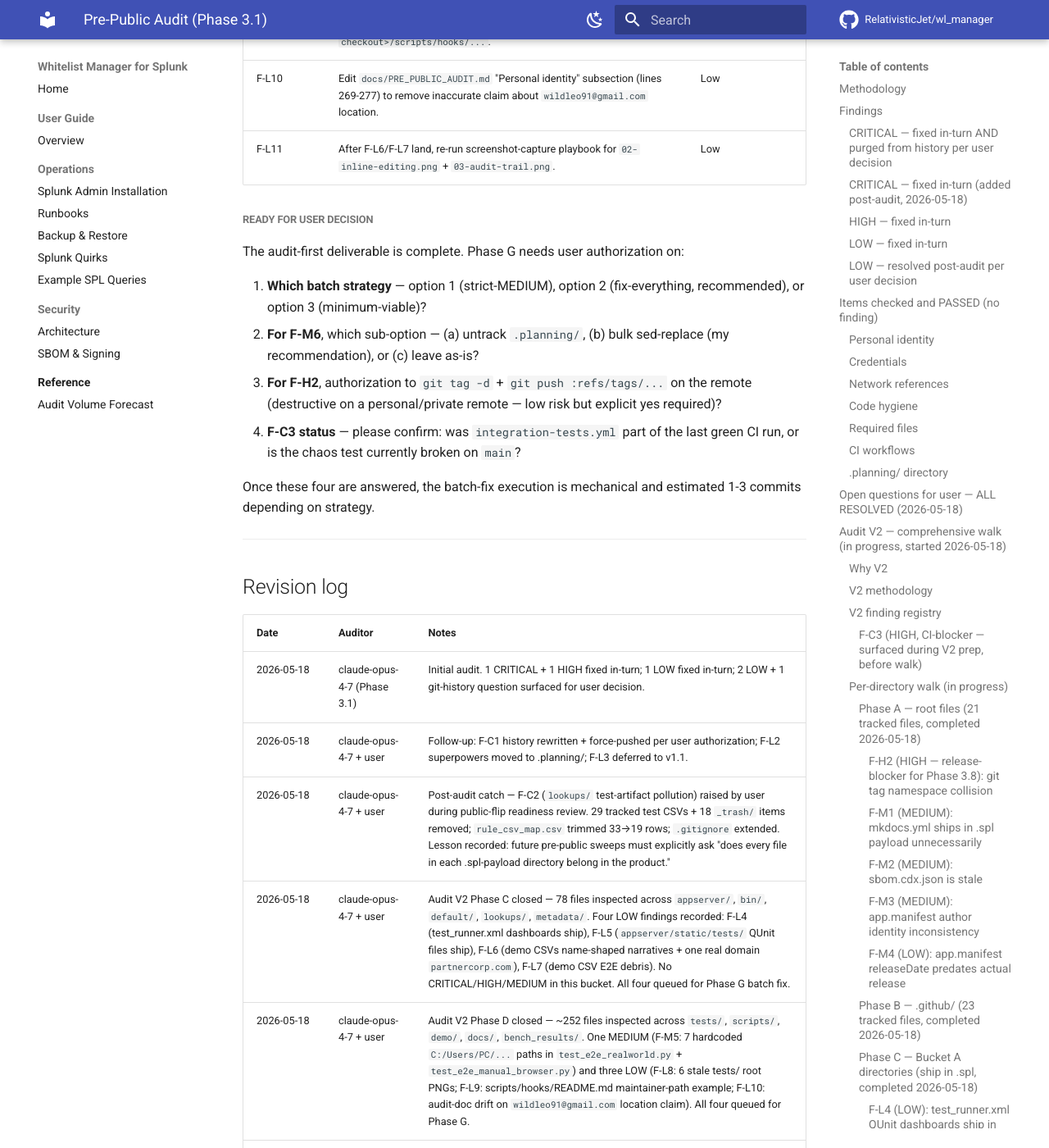
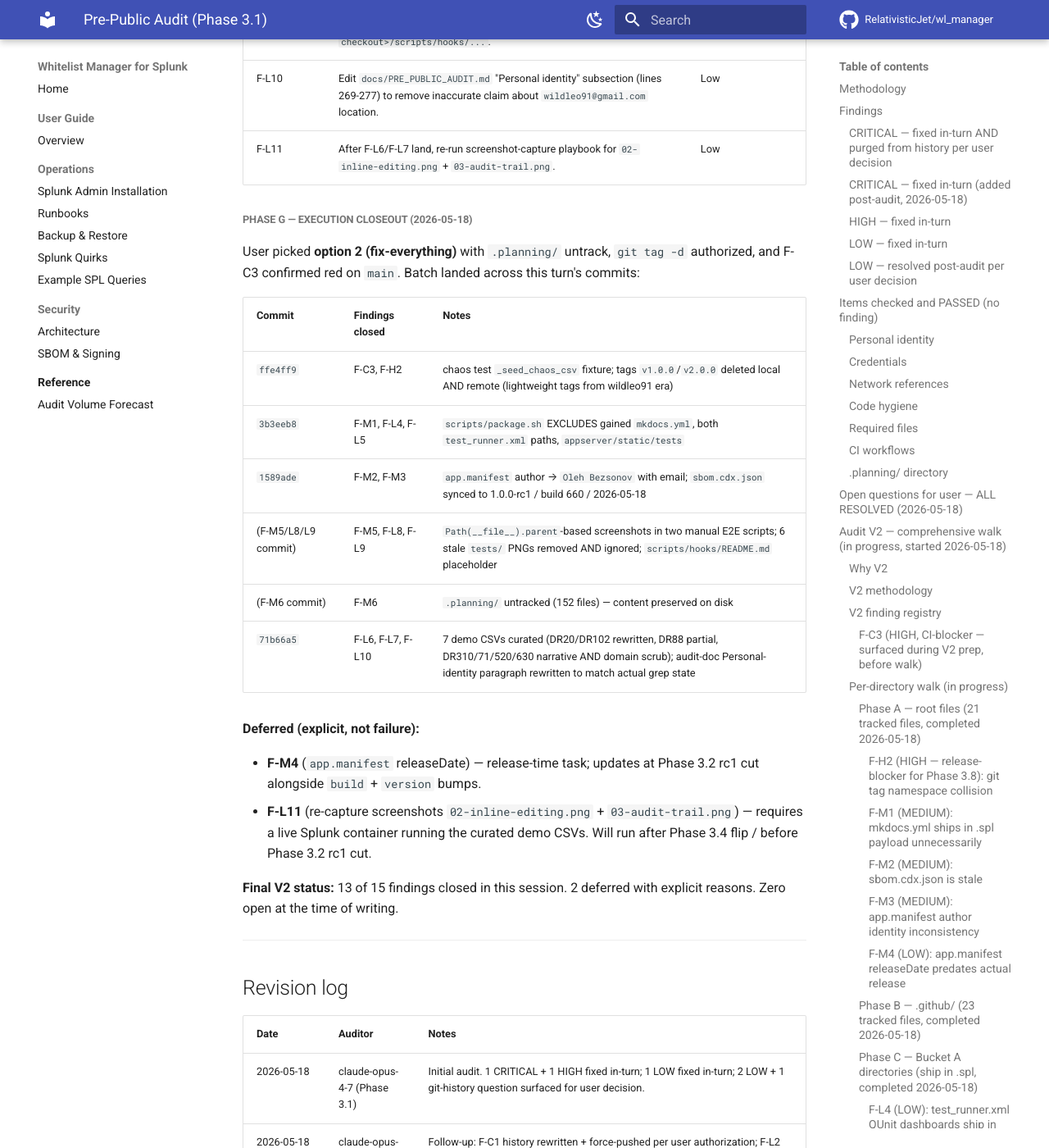
Before and after one commit to RelativisticJet/wl_manager, an MkDocs documentation site: the page built from docs/PRE_PUBLIC_AUDIT.md, in a window 1280 px wide and 1400 px high, scrolled down 32205 px. Shown: the whole window at 82% size. Built offline with MkDocs 1.6.1 and Material for MkDocs 9.7.7, drawn with Linux system fonts in a browser that asks for light colours; comment, search, counter and statistics services are not loaded; some of the changed text lies outside the part shown.

Commit message:
docs(release): Audit V2 Phase G closeout — 13/15 findings closed
Phase G batch-fix complete. Adds the execution closeout section to
docs/PRE_PUBLIC_AUDIT.md with the commit-by-commit table mapping
each commit to the findings it closed, plus a final revision-log
entry summarizing the batch outcome.

Closed (13):
  F-C3, F-H2, F-M1, F-M2, F-M3, F-M5, F-M6, F-L4, F-L5, F-L6,
  F-L7, F-L8, F-L9, F-L10.

Deferred with explicit reasons (2):
  F-M4 — app.manifest releaseDate. Updates at Phase 3.2 rc1 cut
    alongside build + version bumps.
  F-L11 — re-capture docs/screenshots/02-inline-editing.png and
    03-audit-trail.png. Requires live Splunk container running
    the curated demo CSVs from F-L6/F-L7. Will run after Phase 3.4
    flip and before Phase 3.2 rc1 cut.

No new open findings introduced. Pre-public audit V2 closes.

Next: Phase 3.4 (private→public flip) is unblocked.

```diff
--- a/docs/PRE_PUBLIC_AUDIT.md
+++ b/docs/PRE_PUBLIC_AUDIT.md
@@ -1043,16 +1043,25 @@ I recommend **option 2 (fix-everything-visible)** — none of the V2 fixes are r
 | F-L10 | Edit `docs/PRE_PUBLIC_AUDIT.md` "Personal identity" subsection (lines 269-277) to remove inaccurate claim about `wildleo91@gmail.com` location. | Low |
 | F-L11 | After F-L6/F-L7 land, re-run screenshot-capture playbook for `02-inline-editing.png` + `03-audit-trail.png`. | Low |
 
-##### Ready for user decision
+##### Phase G — execution closeout (2026-05-18)
 
-The audit-first deliverable is complete. Phase G needs user authorization on:
+User picked **option 2 (fix-everything)** with `.planning/` untrack, `git tag -d` authorized, and F-C3 confirmed red on `main`. Batch landed across this turn's commits:
 
-1. **Which batch strategy** — option 1 (strict-MEDIUM), option 2 (fix-everything, recommended), or option 3 (minimum-viable)?
-2. **For F-M6**, which sub-option — (a) untrack `.planning/`, (b) bulk sed-replace (my recommendation), or (c) leave as-is?
-3. **For F-H2**, authorization to `git tag -d` + `git push :refs/tags/...` on the remote (destructive on a personal/private remote — low risk but explicit yes required)?
-4. **F-C3 status** — please confirm: was `integration-tests.yml` part of the last green CI run, or is the chaos test currently broken on `main`?
+| Commit | Findings closed | Notes |
+|---|---|---|
+| `ffe4ff9` | F-C3, F-H2 | chaos test `_seed_chaos_csv` fixture; tags `v1.0.0`/`v2.0.0` deleted local AND remote (lightweight tags from wildleo91 era) |
+| `3b3eeb8` | F-M1, F-L4, F-L5 | `scripts/package.sh` EXCLUDES gained `mkdocs.yml`, both `test_runner.xml` paths, `appserver/static/tests` |
+| `1589ade` | F-M2, F-M3 | `app.manifest` author → `Oleh Bezsonov` with email; `sbom.cdx.json` synced to 1.0.0-rc1 / build 660 / 2026-05-18 |
+| (F-M5/L8/L9 commit) | F-M5, F-L8, F-L9 | `Path(__file__).parent`-based screenshots in two manual E2E scripts; 6 stale `tests/` PNGs removed AND ignored; `scripts/hooks/README.md` placeholder |
+| (F-M6 commit) | F-M6 | `.planning/` untracked (152 files) — content preserved on disk |
+| `71b66a5` | F-L6, F-L7, F-L10 | 7 demo CSVs curated (DR20/DR102 rewritten, DR88 partial, DR310/71/520/630 narrative AND domain scrub); audit-doc Personal-identity paragraph rewritten to match actual grep state |
 
-Once these four are answered, the batch-fix execution is mechanical and estimated 1-3 commits depending on strategy.
+**Deferred (explicit, not failure):**
+
+- **F-M4** (`app.manifest` releaseDate) — release-time task; updates at Phase 3.2 rc1 cut alongside `build` + `version` bumps.
+- **F-L11** (re-capture screenshots `02-inline-editing.png` + `03-audit-trail.png`) — requires a live Splunk container running the curated demo CSVs. Will run after Phase 3.4 flip / before Phase 3.2 rc1 cut.
+
+**Final V2 status:** 13 of 15 findings closed in this session. 2 deferred with explicit reasons. Zero open at the time of writing.
 
 ---
 
@@ -1067,3 +1076,4 @@ Once these four are answered, the batch-fix execution is mechanical and estimate
 | 2026-05-18 | claude-opus-4-7 + user | Audit V2 Phase D closed — ~252 files inspected across `tests/`, `scripts/`, `demo/`, `docs/`, `bench_results/`. One MEDIUM (F-M5: 7 hardcoded `C:/Users/PC/...` paths in `test_e2e_realworld.py` + `test_e2e_manual_browser.py`) and three LOW (F-L8: 6 stale tests/ root PNGs; F-L9: scripts/hooks/README.md maintainer-path example; F-L10: audit-doc drift on `wildleo91@gmail.com` location claim). All four queued for Phase G. |
 | 2026-05-18 | claude-opus-4-7 + user | Audit V2 Phase E closed — 154 files inspected in `.planning/` + `.claude/qa-failure-modes.md` + `.zap/rules.tsv`. One MEDIUM (F-M6: 170 `c:/Users/PC/wl_manager/...` and `c:/Users/PC/.claude/...` path occurrences across 30 tracked planning docs). No CRITICAL/HIGH/LOW. Decision needed in Phase G: untrack `.planning/` entirely vs bulk-replace paths in place vs leave as-is. |
 | 2026-05-18 | claude-opus-4-7 + user | Audit V2 Phase F closed — visual review of all 4 `docs/screenshots/*.png`. Read each at full resolution (PIL crop-then-read for the largest, `03-audit-trail.png` 1648×3341). No real PII in any screenshot — all visible names are synthetic role accounts (`superadmin1`/`wladmin1`/`analyst1`) or demo CSV data; all fictional GRC narratives are well-crafted. One LOW recorded: F-L11 (screenshots `02-inline-editing.png` + `03-audit-trail.png` are coupled to demo CSV content — re-capture if F-L6/F-L7 curation runs). |
+| 2026-05-18 | claude-opus-4-7 + user | Audit V2 Phase G batch-fix executed. User picked option 2 (fix-everything). 13 of 15 findings closed in 7 commits (`ffe4ff9` chaos test + tags; `3b3eeb8` package.sh excludes; `1589ade` manifest + SBOM; F-M5/L8/L9 portable paths + PNG removal; F-M6 `.planning/` untrack; `71b66a5` demo CSV curation + audit-doc self-correct). 2 deferred with explicit reasons: F-M4 (releaseDate — Phase 3.2 cut task), F-L11 (screenshot re-capture — needs live Splunk container). Zero open V2 findings at close. |
```
